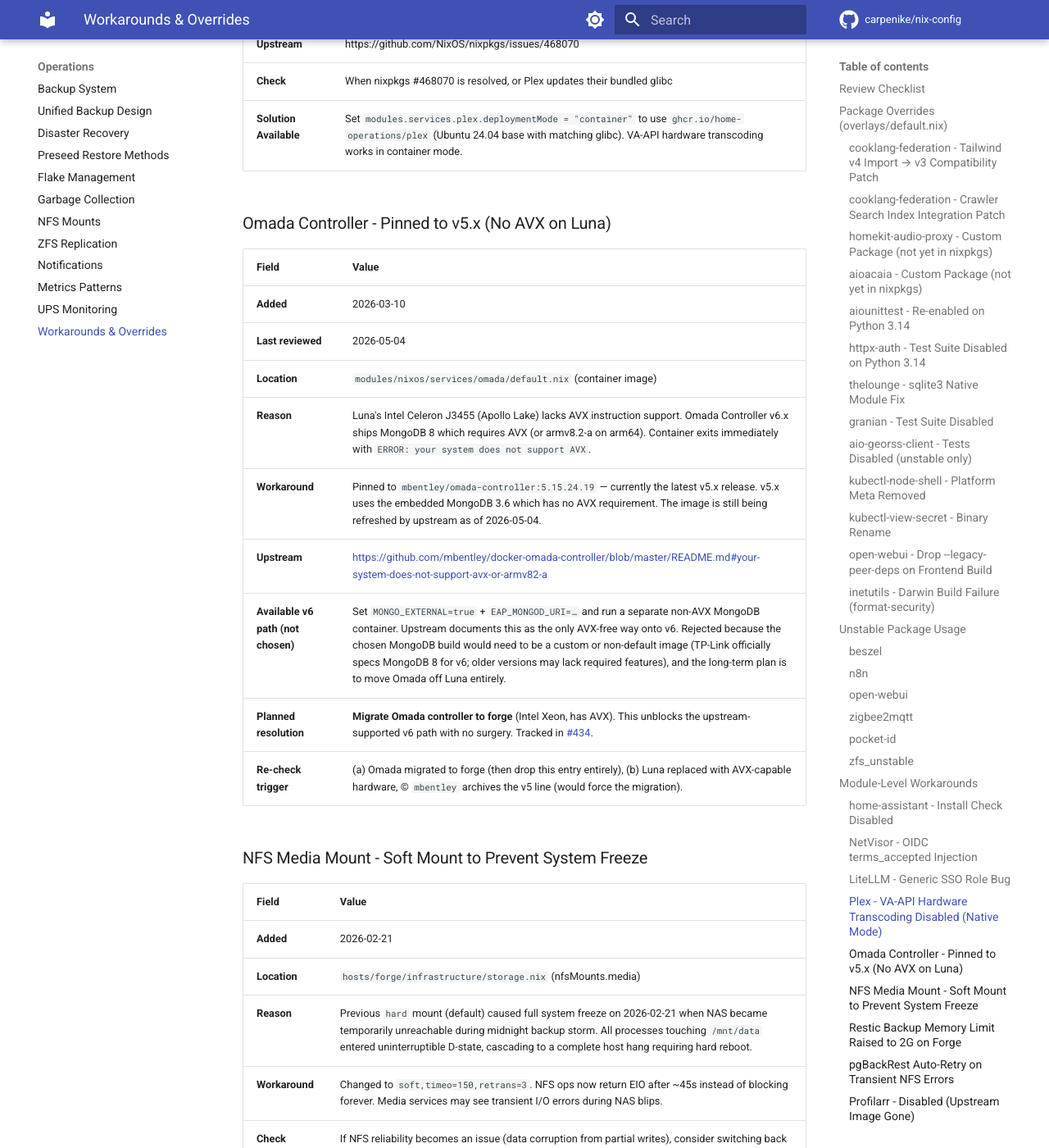
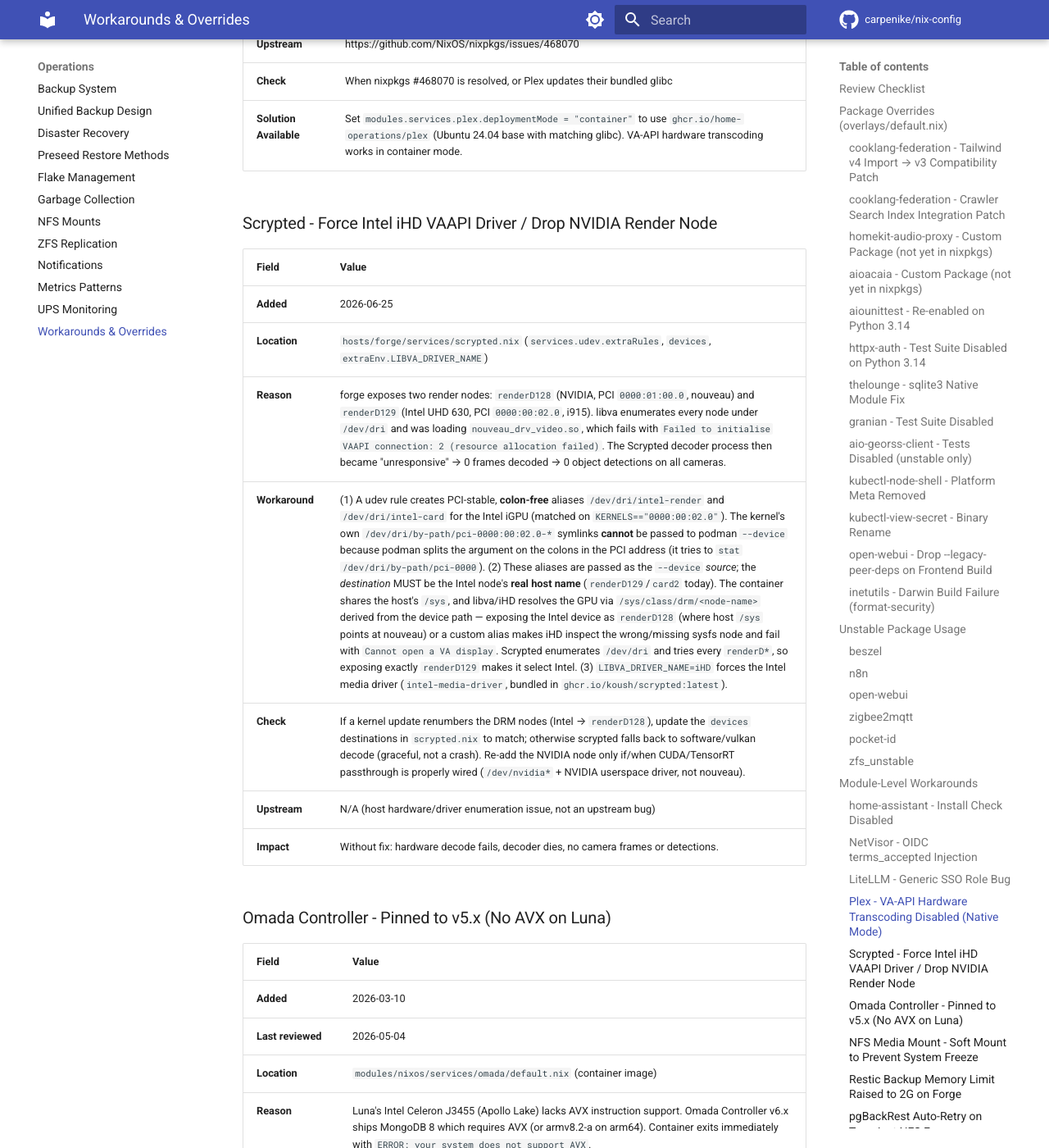
Before and after one commit to carpenike/nix-config, an MkDocs documentation site: the page built from docs/workarounds.md, in a window 1280 px wide and 1400 px high, scrolled down 11284 px. Shown: the whole window at 82% size. Built offline with MkDocs 1.6.1 and Material for MkDocs 9.7.7, drawn with Linux system fonts in a browser that asks for light colours; comment, search, counter and statistics services are not loaded.

Commit message:
fix(forge/scrypted): force Intel iHD VAAPI, drop nouveau render node
Scrypted hardware decode was crashing: libva enumerated /dev/dri, loaded
nouveau_drv_video.so (renderD128, NVIDIA), failed VAAPI init, and took the
decoder process down (0 frames -> 0 detections on all cameras).

- Pass ONLY the Intel iGPU (UHD 630, PCI 0000:00:02.0) and set
  LIBVA_DRIVER_NAME=iHD so the bundled intel-media-driver is used.
- Select the device via a PCI-stable, colon-free udev alias
  (intel-render/intel-card) because podman --device splits on the colons in
  the kernel by-path symlink.
- Map the alias to the device's REAL host node name (renderD129/card2):
  the container shares the host /sys and libva/iHD resolves the GPU via
  /sys/class/drm/<name>, so a wrong/custom name fails with 'Cannot open a
  VA display'. Scrypted enumerates /dev/dri, so exposing exactly renderD129
  makes it pick Intel.

Verified on forge: scrypted decodes via 'Intel iHD driver ... Gen Graphics'.
Documented in docs/workarounds.md incl. the kernel-renumber caveat.

```diff
--- a/docs/workarounds.md
+++ b/docs/workarounds.md
@@ -277,6 +277,18 @@
 | **Check** | When nixpkgs #468070 is resolved, or Plex updates their bundled glibc |
 | **Solution Available** | Set `modules.services.plex.deploymentMode = "container"` to use `ghcr.io/home-operations/plex` (Ubuntu 24.04 base with matching glibc). VA-API hardware transcoding works in container mode. |
 
+### Scrypted - Force Intel iHD VAAPI Driver / Drop NVIDIA Render Node
+
+| Field | Value |
+|-------|-------|
+| **Added** | 2026-06-25 |
+| **Location** | `hosts/forge/services/scrypted.nix` (`services.udev.extraRules`, `devices`, `extraEnv.LIBVA_DRIVER_NAME`) |
+| **Reason** | forge exposes two render nodes: `renderD128` (NVIDIA, PCI `0000:01:00.0`, nouveau) and `renderD129` (Intel UHD 630, PCI `0000:00:02.0`, i915). libva enumerates every node under `/dev/dri` and was loading `nouveau_drv_video.so`, which fails with `Failed to initialise VAAPI connection: 2 (resource allocation failed)`. The Scrypted decoder process then became "unresponsive" → 0 frames decoded → 0 object detections on all cameras. |
+| **Workaround** | (1) A udev rule creates PCI-stable, **colon-free** aliases `/dev/dri/intel-render` and `/dev/dri/intel-card` for the Intel iGPU (matched on `KERNELS=="0000:00:02.0"`). The kernel's own `/dev/dri/by-path/pci-0000:00:02.0-*` symlinks **cannot** be passed to podman `--device` because podman splits the argument on the colons in the PCI address (it tries to `stat /dev/dri/by-path/pci-0000`). (2) These aliases are passed as the `--device` *source*; the *destination* MUST be the Intel node's **real host name** (`renderD129`/`card2` today). The container shares the host's `/sys`, and libva/iHD resolves the GPU via `/sys/class/drm/<node-name>` derived from the device path — exposing the Intel device as `renderD128` (where host `/sys` points at nouveau) or a custom alias makes iHD inspect the wrong/missing sysfs node and fail with `Cannot open a VA display`. Scrypted enumerates `/dev/dri` and tries every `renderD*`, so exposing exactly `renderD129` makes it select Intel. (3) `LIBVA_DRIVER_NAME=iHD` forces the Intel media driver (`intel-media-driver`, bundled in `ghcr.io/koush/scrypted:latest`). |
+| **Check** | If a kernel update renumbers the DRM nodes (Intel → `renderD128`), update the `devices` destinations in `scrypted.nix` to match; otherwise scrypted falls back to software/vulkan decode (graceful, not a crash). Re-add the NVIDIA node only if/when CUDA/TensorRT passthrough is properly wired (`/dev/nvidia*` + NVIDIA userspace driver, not nouveau). |
+| **Upstream** | N/A (host hardware/driver enumeration issue, not an upstream bug) |
+| **Impact** | Without fix: hardware decode fails, decoder dies, no camera frames or detections. |
+
 ### Omada Controller - Pinned to v5.x (No AVX on Luna)
 
 | Field | Value |
```
Also changed, not shown: 1 other file.
